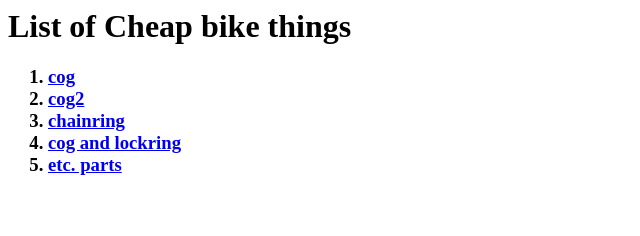
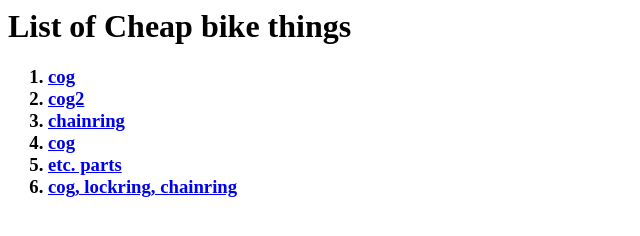
Before and after one commit to addcn14/bikes, a plain HTML site: page index.html in a window 1280 px wide. Shown: the whole page, without its empty margins (0-640 px from the left). Drawn offline with Linux system fonts and the light colour scheme.

Commit message:
Update index.html

```diff
--- a/index.html
+++ b/index.html
@@ -9,7 +9,8 @@
     <li> <a href = "http://sfbay.craigslist.org/eby/bik/4503415830.html">cog </a></li>
     <li><a href =  "http://sfbay.craigslist.org/sby/bik/4495732579.html">cog2</a> </li>
     <li><a href =  "http://sfbay.craigslist.org/eby/bik/4486213856.html"> chainring </a></li>
-    <li><a href =  "http://sfbay.craigslist.org/eby/bik/4493996803.html">cog and lockring</a></li>
+    <li><a href =  "http://sfbay.craigslist.org/eby/bik/4493996803.html">cog</a></li>
     <li><a href =  "http://sfbay.craigslist.org/pen/bik/4456088220.html">etc. parts</a></li>
+    <li><a href = "http://sfbay.craigslist.org/pen/bik/4456088220.html">cog, lockring, chainring</a></li>
   </ol></h3>
 </Body>
```
